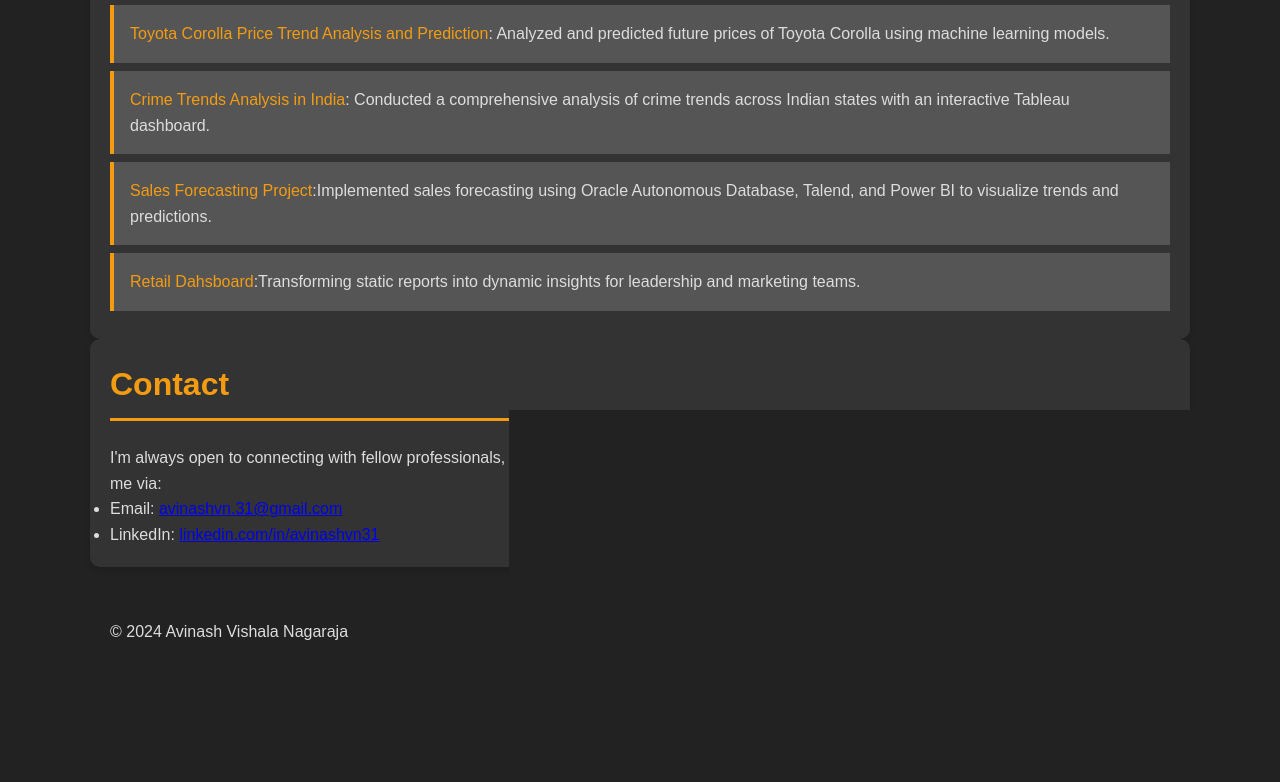
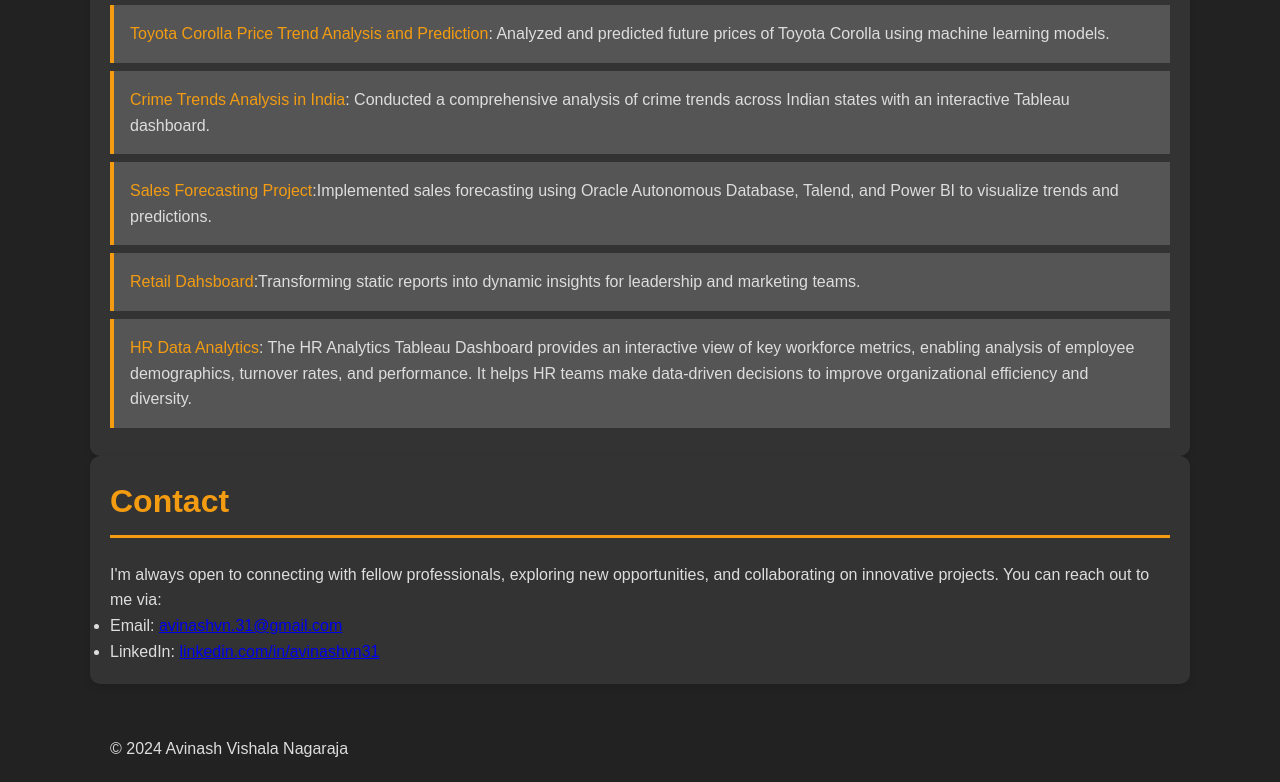
Before and after one commit to Avinash-VN/Avinash-VN.github.io, a plain HTML site: page index.html in a window 1280 px wide. Shown: the part 2131-2913 px from the top of the page. Before the commit the page ends 2796 px from the top, so only its background shows below. Drawn offline with Linux system fonts and the light colour scheme.

Commit message:
Update index.html

```diff
--- a/index.html
+++ b/index.html
@@ -83,6 +83,7 @@
                 <li><a href="https://github.com/Avinash-VN/MyProjects/tree/main/India_Crimes">Crime Trends Analysis in India</a>: Conducted a comprehensive analysis of crime trends across Indian states with an interactive Tableau dashboard.</li>
                 <li><a href="https://github.com/Avinash-VN/MyProjects/tree/main/Sales_Forecast">Sales Forecasting Project</a>:Implemented sales forecasting using Oracle Autonomous Database, Talend, and Power BI to visualize trends and predictions.</li>
                 <li><a href="https://avinash-vn.github.io/PowerBiDashboards.github.io/">Retail Dahsboard</a>:Transforming static reports into dynamic insights for leadership and marketing teams.</li>
+                <li><a href="https://public.tableau.com/views/HR_Analysis_17273119555710/EmployeesOverview?:language=en-US&:sid=&:redirect=auth&:display_count=n&:origin=viz_share_link">HR Data Analytics</a>: The HR Analytics Tableau Dashboard provides an interactive view of key workforce metrics, enabling analysis of employee demographics, turnover rates, and performance. It helps HR teams make data-driven decisions to improve organizational efficiency and diversity.</li>
             </ul>
         </section>
 
```
